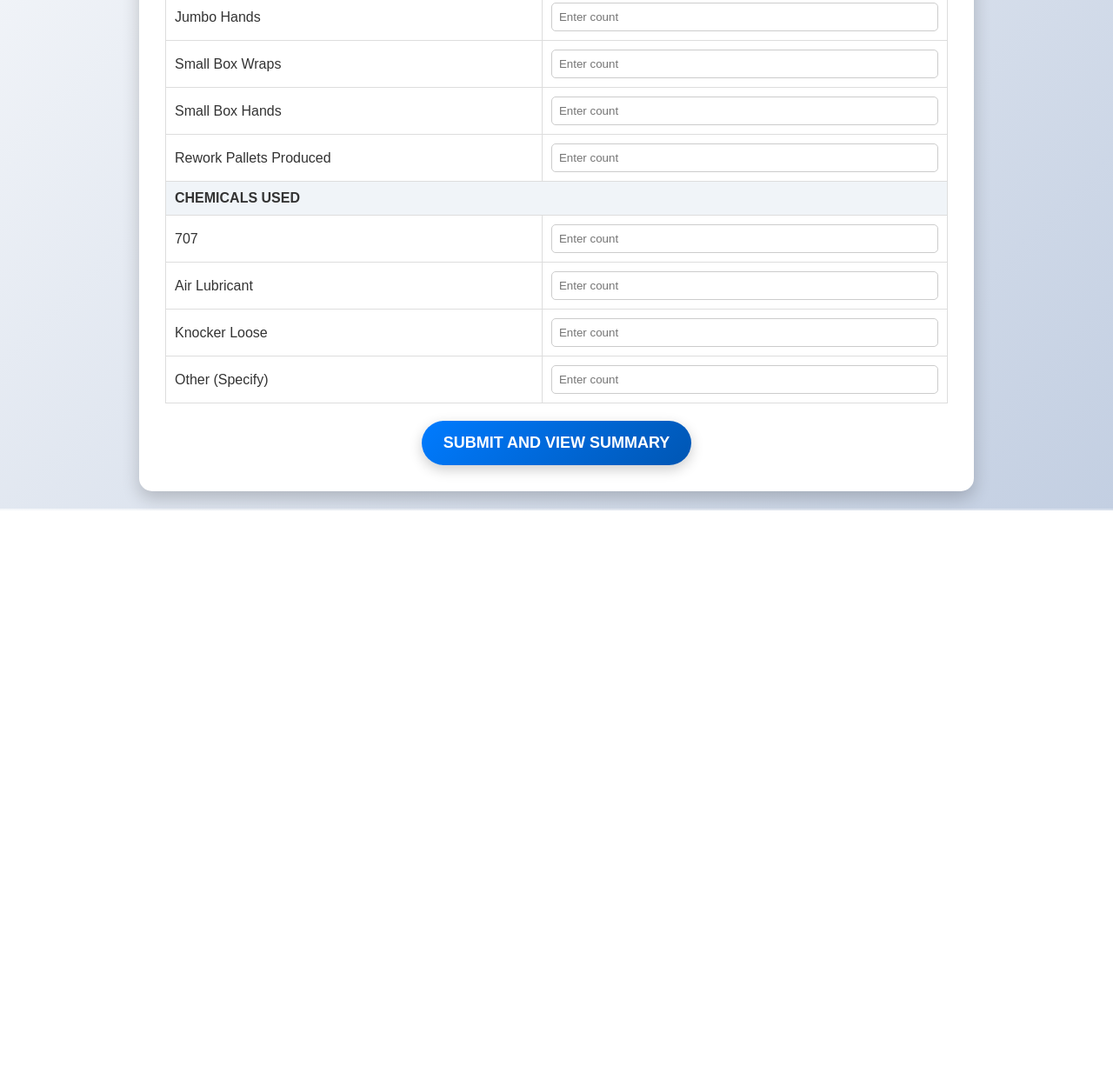
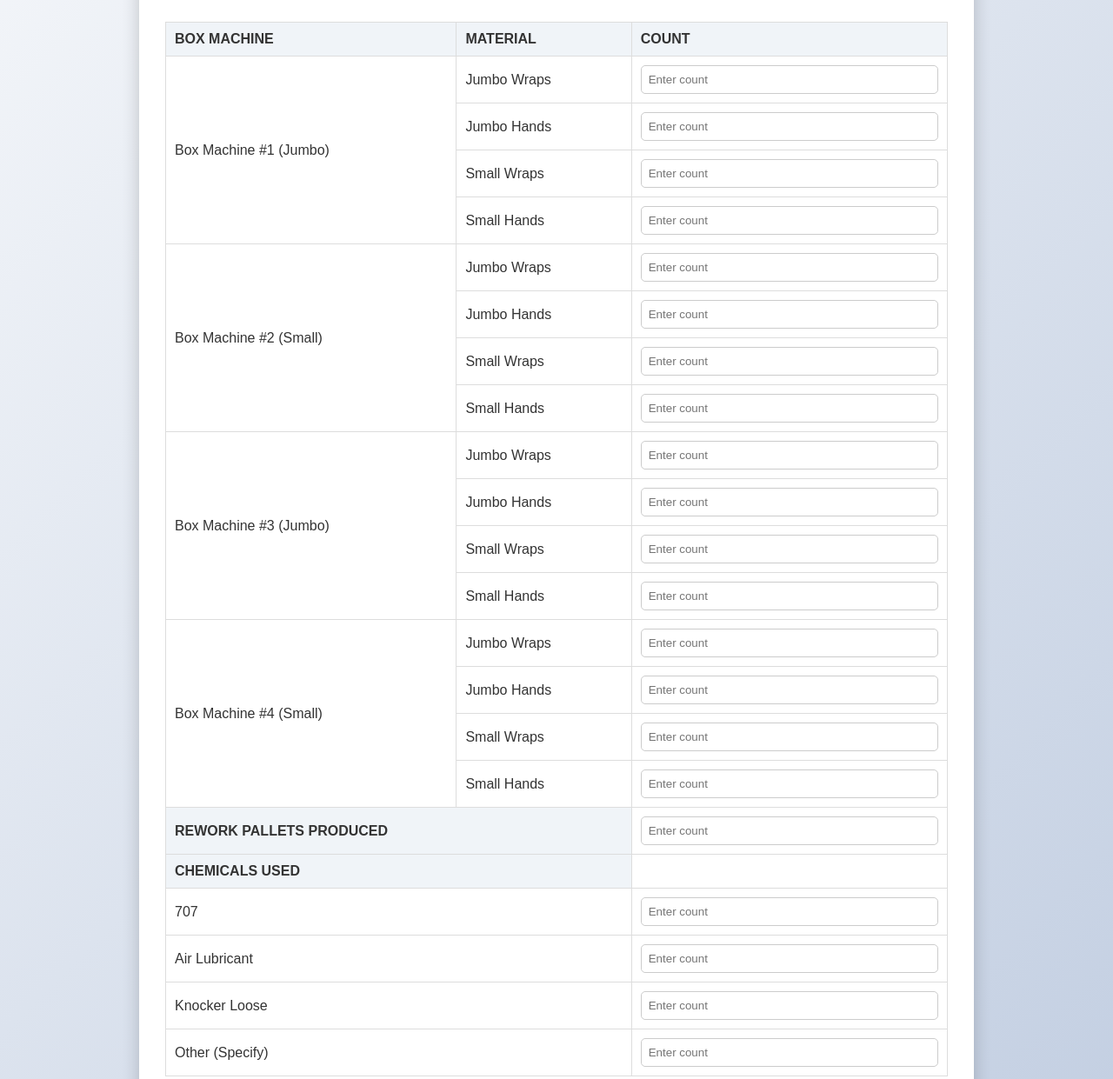
Before and after one commit to Fabrice-mukendi/Inventory-tracker, a plain HTML site: page index.html in a window 1280 px wide. Shown: the part 213-1454 px from the top of the page at 87% size. Before the commit the page ends 800 px from the top, so only its background shows below. Drawn offline with Linux system fonts and the light colour scheme.

Commit message:
Update index.html

```diff
--- a/index.html
+++ b/index.html
@@ -23,6 +23,10 @@
         header {
             text-align: center;
             margin-bottom: 30px;
+        }
+        header img {
+            width: 150px;
+            margin-bottom: 15px;
         }
         header h1 {
             margin: 0;
@@ -84,32 +88,33 @@
         });
 
         function calculateSummary() {
-            const jumboWraps = parseInt(document.getElementById('jumbo-wraps').value) || 0;
-            const jumboHands = parseInt(document.getElementById('jumbo-hands').value) || 0;
-            const smallWraps = parseInt(document.getElementById('small-wraps').value) || 0;
-            const smallHands = parseInt(document.getElementById('small-hands').value) || 0;
+            let summary = "Summary for End of Shift:\n\n";
+
+            for (let i = 1; i <= 4; i++) {
+                const jumboWraps = parseInt(document.getElementById(`jumbo-wraps-${i}`).value) || 0;
+                const jumboHands = parseInt(document.getElementById(`jumbo-hands-${i}`).value) || 0;
+                const smallWraps = parseInt(document.getElementById(`small-wraps-${i}`).value) || 0;
+                const smallHands = parseInt(document.getElementById(`small-hands-${i}`).value) || 0;
+
+                summary += `Box Machine #${i}:\n`;
+                summary += `- Jumbo Wraps: ${jumboWraps}\n`;
+                summary += `- Jumbo Hands: ${jumboHands}\n`;
+                summary += `- Small Wraps: ${smallWraps}\n`;
+                summary += `- Small Hands: ${smallHands}\n\n`;
+            }
+
             const reworkPallets = parseInt(document.getElementById('rework-pallets').value) || 0;
-
             const chemical707 = parseInt(document.getElementById('chemical-707').value) || 0;
             const airLubricant = parseInt(document.getElementById('air-lubricant').value) || 0;
             const knockerLoose = parseInt(document.getElementById('knocker-loose').value) || 0;
             const otherChemical = parseInt(document.getElementById('other-chemical').value) || 0;
 
-            const summary = `
-                Summary for End of Shift:\n
-                Jumbo Wraps Used: ${jumboWraps}\n
-                Jumbo Hands Used: ${jumboHands}\n
-                Small Wraps Used: ${smallWraps}\n
-                Small Hands Used: ${smallHands}\n
-                Rework Pallets Produced: ${reworkPallets}\n
-
-                Chemicals Used:\n
-                - 707: ${chemical707}\n
-                - Air Lubricant: ${airLubricant}\n
-                - Knocker Loose: ${knockerLoose}\n
-                - Other: ${otherChemical}
-
-";
+            summary += `Rework Pallets Produced: ${reworkPallets}\n\n`;
+            summary += `Chemicals Used:\n`;
+            summary += `- 707: ${chemical707}\n`;
+            summary += `- Air Lubricant: ${airLubricant}\n`;
+            summary += `- Knocker Loose: ${knockerLoose}\n`;
+            summary += `- Other: ${otherChemical}\n`;
 
             alert(summary);
         }
@@ -118,6 +123,7 @@
 <body>
     <div class="form-container">
         <header>
+            <img src="pilgrims_logo_transparent.png" alt="Pilgrim's Logo">
             <h1>Box Room Inventory Tracking</h1>
             <div class="date"></div>
         </header>
@@ -125,56 +131,111 @@
             <table>
                 <thead>
                     <tr>
+                        <th>Box Machine</th>
                         <th>Material</th>
                         <th>Count</th>
                     </tr>
                 </thead>
                 <tbody>
+                    <!-- Box Machine 1 -->
                     <tr>
+                        <td rowspan="4">Box Machine #1 (Jumbo)</td>
                         <td>Jumbo Wraps</td>
-                        <td><input type="number" id="jumbo-wraps" placeholder="Enter count"></td>
+                        <td><input type="number" id="jumbo-wraps-1" placeholder="Enter count"></td>
                     </tr>
                     <tr>
                         <td>Jumbo Hands</td>
-                        <td><input type="number" id="jumbo-hands" placeholder="Enter count"></td>
+                        <td><input type="number" id="jumbo-hands-1" placeholder="Enter count"></td>
                     </tr>
                     <tr>
-                        <td>Small Box Wraps</td>
-                        <td><input type="number" id="small-wraps" placeholder="Enter count"></td>
+                        <td>Small Wraps</td>
+                        <td><input type="number" id="small-wraps-1" placeholder="Enter count"></td>
                     </tr>
                     <tr>
-                        <td>Small Box Hands</td>
-                        <td><input type="number" id="small-hands" placeholder="Enter count"></td>
+                        <td>Small Hands</td>
+                        <td><input type="number" id="small-hands-1" placeholder="Enter count"></td>
+                    </tr>
+
+                    <!-- Box Machine 2 -->
+                    <tr>
+                        <td rowspan="4">Box Machine #2 (Small)</td>
+                        <td>Jumbo Wraps</td>
+                        <td><input type="number" id="jumbo-wraps-2" placeholder="Enter count"></td>
                     </tr>
                     <tr>
-                        <td>Rework Pallets Produced</td>
+                        <td>Jumbo Hands</td>
+                        <td><input type="number" id="jumbo-hands-2" placeholder="Enter count"></td>
+                    </tr>
+                    <tr>
+                        <td>Small Wraps</td>
+                        <td><input type="number" id="small-wraps-2" placeholder="Enter count"></td>
+                    </tr>
+                    <tr>
+                        <td>Small Hands</td>
+                        <td><input type="number" id="small-hands-2" placeholder="Enter count"></td>
+                    </tr>
+
+                    <!-- Box Machine 3 -->
+                    <tr>
+                        <td rowspan="4">Box Machine #3 (Jumbo)</td>
+                        <td>Jumbo Wraps</td>
+                        <td><input type="number" id="jumbo-wraps-3" placeholder="Enter count"></td>
+                    </tr>
+                    <tr>
+                        <td>Jumbo Hands</td>
+                        <td><input type="number" id="jumbo-hands-3" placeholder="Enter count"></td>
+                    </tr>
+                    <tr>
+                        <td>Small Wraps</td>
+                        <td><input type="number" id="small-wraps-3" placeholder="Enter count"></td>
+                    </tr>
+                    <tr>
+                        <td>Small Hands</td>
+                        <td><input type="number" id="small-hands-3" placeholder="Enter count"></td>
+                    </tr>
+
+                    <!-- Box Machine 4 -->
+                    <tr>
+                        <td rowspan="4">Box Machine #4 (Small)</td>
+                        <td>Jumbo Wraps</td>
+                        <td><input type="number" id="jumbo-wraps-4" placeholder="Enter count"></td>
+                    </tr>
+                    <tr>
+                        <td>Jumbo Hands</td>
+                        <td><input type="number" id="jumbo-hands-4" placeholder="Enter count"></td>
+                    </tr>
+                    <tr>
+                        <td>Small Wraps</td>
+                        <td><input type="number" id="small-wraps-4" placeholder="Enter count"></td>
+                    </tr>
+                    <tr>
+                        <td>Small Hands</td>
+                        <td><input type="number" id="small-hands-4" placeholder="Enter count"></td>
+                    </tr>
+
+                    <!-- Other Details -->
+                    <tr>
+                        <th colspan="2">Rework Pallets Produced</th>
                         <td><input type="number" id="rework-pallets" placeholder="Enter count"></td>
                     </tr>
                     <tr>
                         <th colspan="2">Chemicals Used</th>
+                        <td></td>
                     </tr>
                     <tr>
-                        <td>707</td>
+                        <td colspan="2">707</td>
                         <td><input type="number" id="chemical-707" placeholder="Enter count"></td>
                     </tr>
                     <tr>
-                        <td>Air Lubricant</td>
+                        <td colspan="2">Air Lubricant</td>
                         <td><input type="number" id="air-lubricant" placeholder="Enter count"></td>
                     </tr>
                     <tr>
-                        <td>Knocker Loose</td>
+                        <td colspan="2">Knocker Loose</td>
                         <td><input type="number" id="knocker-loose" placeholder="Enter count"></td>
                     </tr>
                     <tr>
-                        <td>Other (Specify)</td>
+                        <td colspan="2">Other (Specify)</td>
                         <td><input type="number" id="other-chemical" placeholder="Enter count"></td>
                     </tr>
-                </tbody>
-            </table>
-            <div style="text-align: center;">
-                <button type="submit" class="submit-button">Submit and View Summary</button>
-            </div>
-        </form>
-    </div>
-</body>
-</html>
+                </tbody
```
